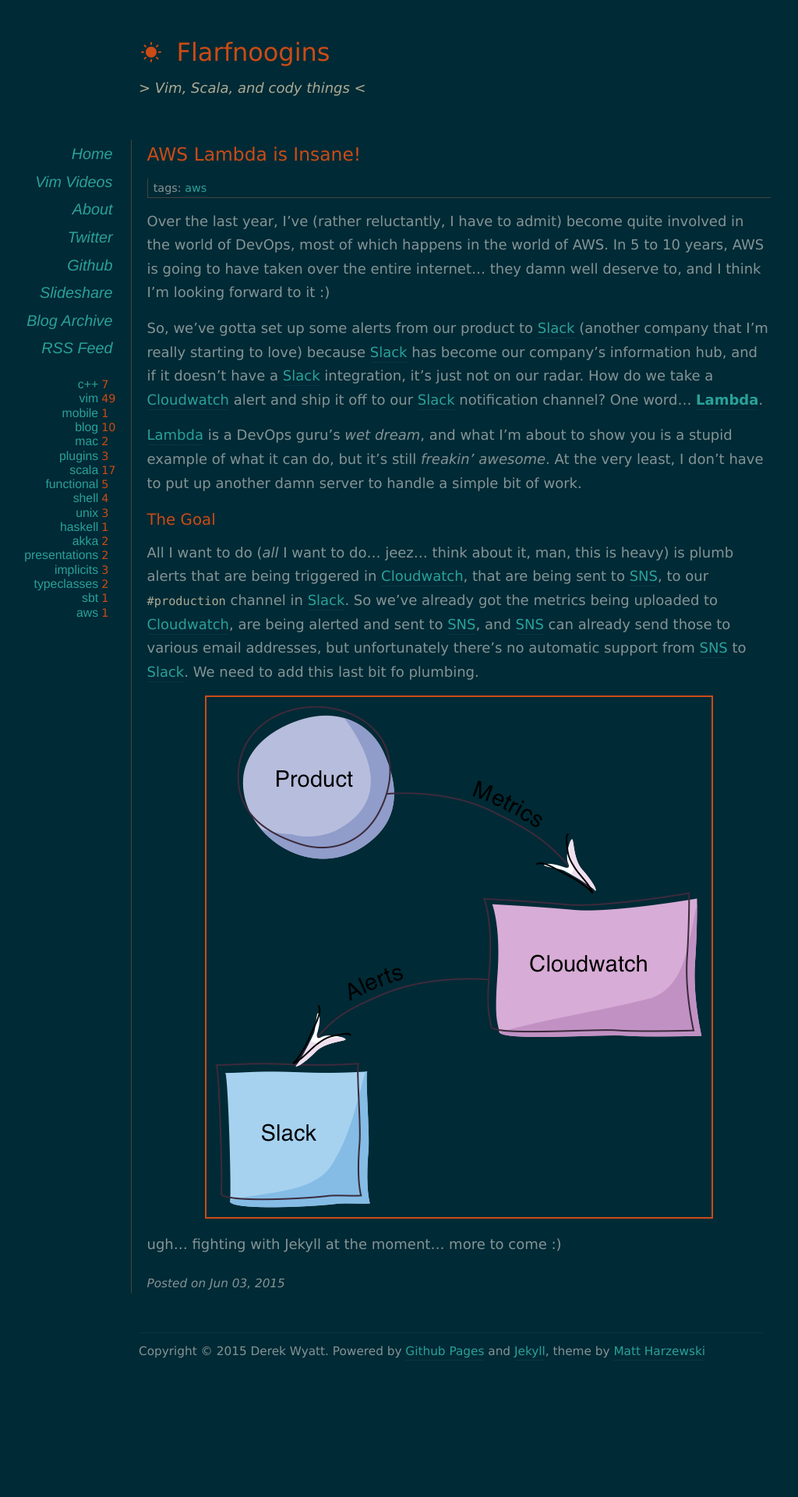
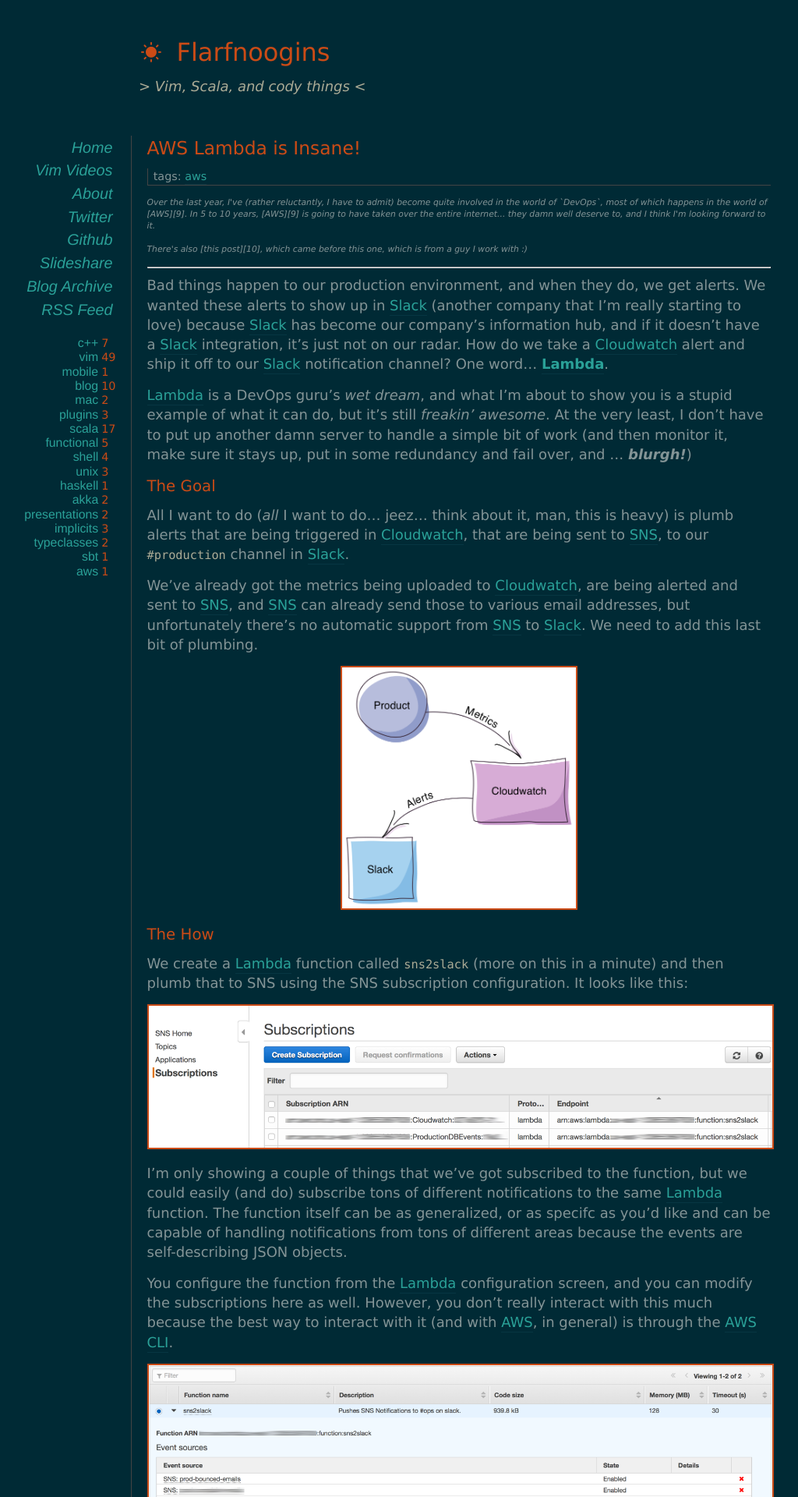
Before and after one commit to derekwyatt/derekwyatt.github.io, a Jekyll site: the page built from _posts/2015-06-03-aws-lambda-is-insane.markdown, in a window 1280 px wide. Shown: the top 1920 px of the page at 78% size, without its empty margins (62-1086 px from the left). Built offline with Jekyll 4.4.1, drawn with Linux system fonts in a browser that asks for light colours; nearby versions of some CDN libraries; Markdown is read by kramdown in place of the engine named in the settings; before the commit the page ends 1766 px from its top, so only the background shows below that; some of the changed text lies outside the part shown.

Commit message:
Added post about Lambda

````diff
--- a/_posts/2015-06-03-aws-lambda-is-insane.markdown
+++ b/_posts/2015-06-03-aws-lambda-is-insane.markdown
@@ -4,22 +4,134 @@ title: AWS Lambda is Insane!
 tags:
 - aws
 ---
-Over the last year, I've (rather reluctantly, I have to admit) become quite involved in the world of DevOps, most of which happens in the world of AWS. In 5 to 10 years, AWS is going to have taken over the entire internet... they damn well deserve to, and I think I'm looking forward to it :)
+<p style="font-size: 0.6em; font-style: italic">Over the last year, I've (rather reluctantly, I have to admit) become quite involved in the world of `DevOps`, most of which happens in the world of [AWS][9]. In 5 to 10 years, [AWS][9] is going to have taken over the entire internet... they damn well deserve to, and I think I'm looking forward to it.</p>
 
-So, we've gotta set up some alerts from our product to [Slack][1] (another company that I'm really starting to love) because [Slack][1] has become our company's information hub, and if it doesn't have a [Slack][1] integration, it's just not on our radar.  How do we take a [Cloudwatch][2] alert and ship it off to our [Slack][1] notification channel?  One word... **[Lambda][3]**.
+<p style="font-size: 0.6em; font-style: italic">There's also [this post][10], which came before this one, which is from a guy I work with :)</p>
 
-[Lambda][3] is a DevOps guru's *wet dream*, and what I'm about to show you is a stupid example of what it can do, but it's still *freakin' awesome*.  At the very least, I don't have to put up another damn server to handle a simple bit of work.
+---
+
+Bad things happen to our production environment, and when they do, we get alerts. We wanted these alerts to show up in [Slack][1] (another company that I'm really starting to love) because [Slack][1] has become our company's information hub, and if it doesn't have a [Slack][1] integration, it's just not on our radar.  How do we take a [Cloudwatch][2] alert and ship it off to our [Slack][1] notification channel?  One word... **[Lambda][3]**.
+
+[Lambda][3] is a DevOps guru's _wet dream_, and what I'm about to show you is a stupid example of what it can do, but it's still *freakin' awesome*.  At the very least, I don't have to put up another damn server to handle a simple bit of work (and then monitor it, make sure it stays up, put in some redundancy and fail over, and ... _**blurgh!**_)
 
 The Goal
 --------
 
-All I want to do (_all_ I want to do... jeez... think about it, man, this is heavy) is plumb alerts that are being triggered in [Cloudwatch][2], that are being sent to [SNS][4], to our `#production` channel in [Slack][1].  So we've already got the metrics being uploaded to [Cloudwatch][1], are being alerted and sent to [SNS][4], and [SNS][4] can already send those to various email addresses, but unfortunately there's no automatic support from [SNS][4] to [Slack][1].  We need to add this last bit fo plumbing.
+All I want to do (_all_ I want to do... jeez... think about it, man, this is heavy) is plumb alerts that are being triggered in [Cloudwatch][2], that are being sent to [SNS][4], to our `#production` channel in [Slack][1].
 
-<img src="/images/Product_to_Slack.png"/>
+We've already got the metrics being uploaded to [Cloudwatch][1], are being alerted and sent to [SNS][4], and [SNS][4] can already send those to various email addresses, but unfortunately there's no automatic support from [SNS][4] to [Slack][1].  We need to add this last bit of plumbing.
 
-ugh... fighting with Jekyll at the moment... more to come :)
+<img style="background: white;" width=300px src="/images/Product_to_Slack.png"/>
+
+The How
+-------
+
+We create a [Lambda][3] function called `sns2slack` (more on this in a minute) and then plumb that to SNS using the SNS subscription configuration.  It looks like this:
+
+<img style="background: white;" width=800px src="/images/SNS_Lambda_config.png"/>
+
+I'm only showing a couple of things that we've got subscribed to the function, but we could easily (and do) subscribe tons of different notifications to the same [Lambda][3] function.  The function itself can be as generalized, or as specifc as you'd like and can be capable of handling notifications from tons of different areas because the events are self-describing JSON objects.
+
+You configure the function from the [Lambda][3] configuration screen, and you can modify the subscriptions here as well.  However, you don't really interact with this much because the best way to interact with it (and with [AWS][9], in general) is through the [AWS CLI][5].
+
+<img style="background: white;" width=800px src="/images/Lambda_configuration.png"/>
+
+The main supported language for [Lambda][3] executables is _Javascript_ (_an opportunistic little language that, were it food, would be vomited up by even the most destitute dog on the streets of Calcutta_) which are hosted by [NodeJS][6]. But, let's face it, it's sure as hell a boat load better than nothing.
+
+Since things are running under [Node][6], we can wield the power of [NPM][7], and install [node-slackr][8].
+
+``` bash
+npm install node-slackr
+```
+
+And then we can hook the script up to the notifications that are going to come from [SNS][4].
+
+``` javascript
+// Grab our slack module
+var Slack = require('node-slackr');
+// Instantiate it
+var slack = new Slack('https://hooks.slack.com/services/your hook here',
+                      { username: "The Username",
+                        icon_emoji: ":choose something good:"});
+
+// This is the handler that Lambda needs in order to
+// process the notification.  It's pretty simple: an
+// event comes in - specifically in this case we know
+// it's going to be from SNS - and a context that you
+// can use to signal Lamba itself.  exports.handler =
+function(event, context) {
+  // We know that the notification object is a
+  // singleton event in the event records
+  var obj = event.Records[0];
+
+  // Parse the event using our own function that
+  // will inspect and dissect the SNS notification
+  // and translate that into another object that is
+  // specifically designed for the Slack API.
+  // e.g. Something like:
+  //     {
+  //       text: "*Unknown Event Occurred*",
+  //       channel: "#ops",
+  //       attachments: [
+  //         {
+  //           color: "danger",
+  //           fields: [
+  //             {
+  //               title: "JSON object",
+  //               value: text
+  //             }
+  //           ]
+  //         }
+  //       ]
+  //     };
+  var slackObj = process_the_event(obj)
+
+  slack.notify(slackObj, function(err, result) {
+    console.log(err);
+    console.log(result);
+
+    // It's important to signal the completion of the
+    // code inside the slack notification callback.
+    // If you do it outside, then it's probably going
+    // to signal completion before slack is actually
+    // notified
+    context.done(null, "SUCCESS");
+  });
+};
+```
+
+So now we've got a directory that looks like this:
+
+``` text
+slack.js
+node_modules/
+```
+
+In order to upload this information to [AWS][9], you've gotta zip it up and then process that zip file through the [AWS CLI][5].
+
+``` bash
+zip -r * slack_notifier.zip && \
+aws lambda update-function-code \
+    --function-name sns2slack \
+    --zip-file fileb://slack_notifier.zip
+```
+
+Those two commands will zip up the files and then upload the code to [AWS][9], replacing the existing implementation with your newly minted (and totally bug free) version.
+
+That's it!
+
+Amazon will run that code for you, on "some piece of hardware somewhere" that you don't need to care about.  They're going to charge you a pittance to do it and you don't have to worry about anything. [Lambda][3] can react to a ton of different events from within the [AWS][9] cloud infrastructure and, considering that the services within [AWS][9] are Web Services, we can easily manipulate them as well right from within [Lambda][3] itself.
+
+[Lambda][3] is one impressive little monkey.
+
 
   [1]: http://slack.com "Slack"
   [2]: https://aws.amazon.com/cloudwatch/ "Cloudwatch"
   [3]: https://aws.amazon.com/lambda/ "Lambda"
   [4]: https://aws.amazon.com/sns/ "SNS"
+  [5]: https://aws.amazon.com/cli/ "AWS CLI"
+  [6]: http://nodejs.org/ "NodeJS"
+  [7]: http://https://www.npmjs.com/ "NPM"
+  [8]: https://github.com/chenka/node-slackr "node-slackr"
+  [9]: https://aws.amazon.com/ "AWS"
+ [10]: http://www.digitaljedi.ca/2015/05/06/lambda-sns-cloudwatch-alarms-slack-integration/ "lambda sns cloudwatch alarms slack integration"
--- a/assets/css/style.css
+++ b/assets/css/style.css
@@ -34,7 +34,7 @@ table {
 body {
 	font-family: Verdana, serif;
 	font-size: 18px;
-	line-height: 1.7;
+	line-height: 1.4;
 }
 
 a, a:active, a:visited {
@@ -217,6 +217,8 @@ img.center {
 }
 .highlight {
   margin-bottom: 10px;
+  font-size: 0.8em;
+  line-height: 1em;
 }
 
 
````
Also changed, not shown: images/Lambda_configuration.png (added), images/SNS_Lambda_config.png (added).
